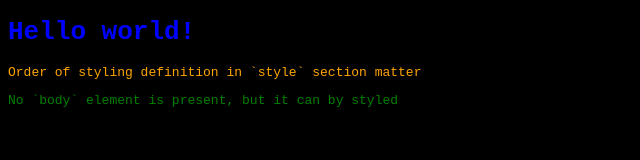
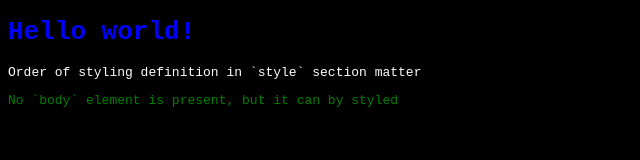
Before and after one commit to delphym/freeCodeCamp-html-css-js-course, a plain HTML site: page body.html in a window 1280 px wide. Shown: the whole page, without its empty margins (0-640 px from the left). Drawn offline with Linux system fonts and the light colour scheme.

Commit message:
Override class declaration with inline style

```diff
--- a/body.html
+++ b/body.html
@@ -17,7 +17,7 @@
     }
   </style>
   <h1 class="pink-text blue-text">Hello world!</h1>
-  <p class="blue-text pink-text" id="orange-text">
+  <p class="blue-text pink-text" id="orange-text" style="color: white">
     Order of styling definition in `style` section matter
   </p>
   <p>No `body` element is present, but it can by styled</p>
```
